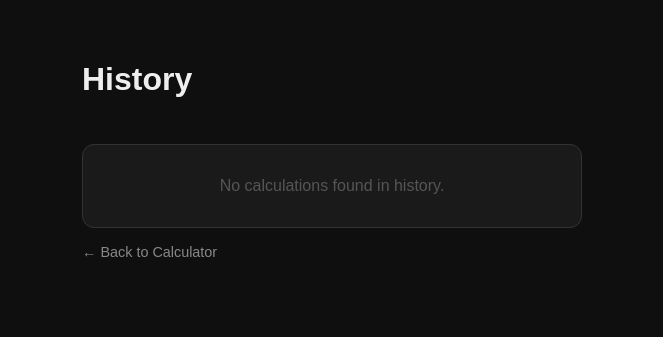
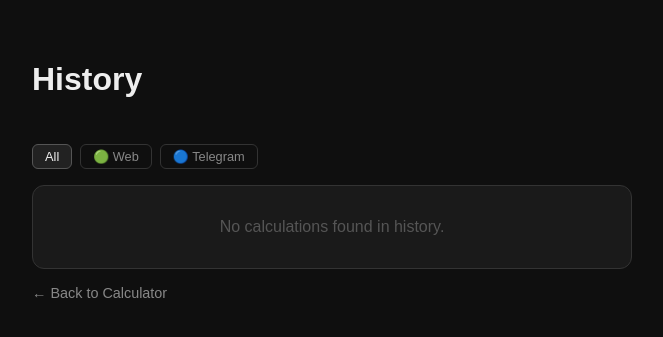
Before and after one commit to obarotov/flask-calculator, a Flask app: page /history in a window 1280 px wide. Shown: the top 337 px of the page, without its empty margins (308-971 px from the left). Run offline with Flask 3, Linux system fonts and the light colour scheme; data that the repository does not hold is empty; some libraries are stand-ins or nearby versions.

Commit message:
history.html colors were added to seperate expressions from web and bot

```diff
--- a/templates/history.html
+++ b/templates/history.html
@@ -5,34 +5,57 @@
     <title>History</title>
     <style>
         body { background: #0f0f0f; color: #eee; font-family: sans-serif; display: flex; justify-content: center; padding: 2rem; }
-        .container { width: 100%; max-width: 500px; }
+        .container { width: 100%; max-width: 600px; }
         .header { display: flex; justify-content: space-between; align-items: center; margin-bottom: 1.5rem; }
         .history-card { background: #1a1a1a; border-radius: 12px; border: 1px solid #333; overflow: hidden; }
-        .item { padding: 1rem; border-bottom: 1px solid #333; display: flex; justify-content: space-between; }
+        .item { padding: 1rem; border-bottom: 1px solid #333; display: flex; justify-content: space-between; align-items: center; gap: 1rem; }
         .item:last-child { border-bottom: none; }
-        .exp { color: #fff; font-family: monospace; }
-        .res { color: #1DB954; font-weight: bold; }
+        .item.web { border-left: 3px solid #1DB954; }
+        .item.telegram { border-left: 3px solid #0088cc; }
+        .left { display: flex; align-items: center; gap: 0.6rem; flex: 1; min-width: 0; }
+        .badge { font-size: 0.65rem; font-weight: bold; padding: 2px 6px; border-radius: 4px; white-space: nowrap; }
+        .badge.web { background: #1a3d2a; color: #1DB954; }
+        .badge.telegram { background: #0a2a3d; color: #0088cc; }
+        .exp { color: #fff; font-family: monospace; white-space: nowrap; overflow: hidden; text-overflow: ellipsis; }
+        .res { color: #1DB954; font-weight: bold; white-space: nowrap; }
+        .item.telegram .res { color: #0088cc; }
         .empty { padding: 2rem; text-align: center; color: #555; }
         .btn { color: #ff4444; background: none; border: 1px solid #442222; padding: 5px 10px; border-radius: 6px; cursor: pointer; text-decoration: none; font-size: 0.8rem; }
+        .del { color: #ff4444; background: none; border: none; cursor: pointer; font-size: 1rem; padding: 0 4px; opacity: 0.5; transition: opacity 0.2s; }
+        .del:hover { opacity: 1; }
         .back { color: #888; text-decoration: none; font-size: 0.9rem; margin-top: 1rem; display: block; }
+        .filter { display: flex; gap: 0.5rem; margin-bottom: 1rem; }
+        .filter a { text-decoration: none; padding: 4px 12px; border-radius: 6px; font-size: 0.8rem; border: 1px solid #333; color: #888; }
+        .filter a.active { border-color: #555; color: #eee; background: #222; }
     </style>
 </head>
 <body>
     <div class="container">
         <div class="header">
             <h1>History</h1>
-
             {% if entries %}
             <a href="{{ url_for('clear_session') }}" class="btn">Clear All</a>
             {% endif %}
         </div>
 
+        <div class="filter">
+            <a href="{{ url_for('history_page') }}" class="{{ 'active' if source_filter == 'all' }}">All</a>
+            <a href="{{ url_for('history_page', source='web') }}" class="{{ 'active' if source_filter == 'web' }}">🟢 Web</a>
+            <a href="{{ url_for('history_page', source='telegram') }}" class="{{ 'active' if source_filter == 'telegram' }}">🔵 Telegram</a>
+        </div>
+
         <div class="history-card">
             {% if entries %}
                 {% for row in entries %}
-                <div class="item">
-                    <span class="exp">{{ row.expression }}</span>
+                <div class="item {{ row.source if row.source in ['web', 'telegram'] else 'web' }}">
+                    <div class="left">
+                        <span class="badge {{ row.source if row.source in ['web', 'telegram'] else 'web' }}">
+                            {{ '🔵 TG' if row.source == 'telegram' else '🟢 WEB' }}
+                        </span>
+                        <span class="exp">{{ row.expression }}</span>
+                    </div>
                     <span class="res">{{ row.result }}</span>
+                    <a href="{{ url_for('delete', id=row.id) }}" class="del" title="Delete">✕</a>
                 </div>
                 {% endfor %}
             {% else %}
```
